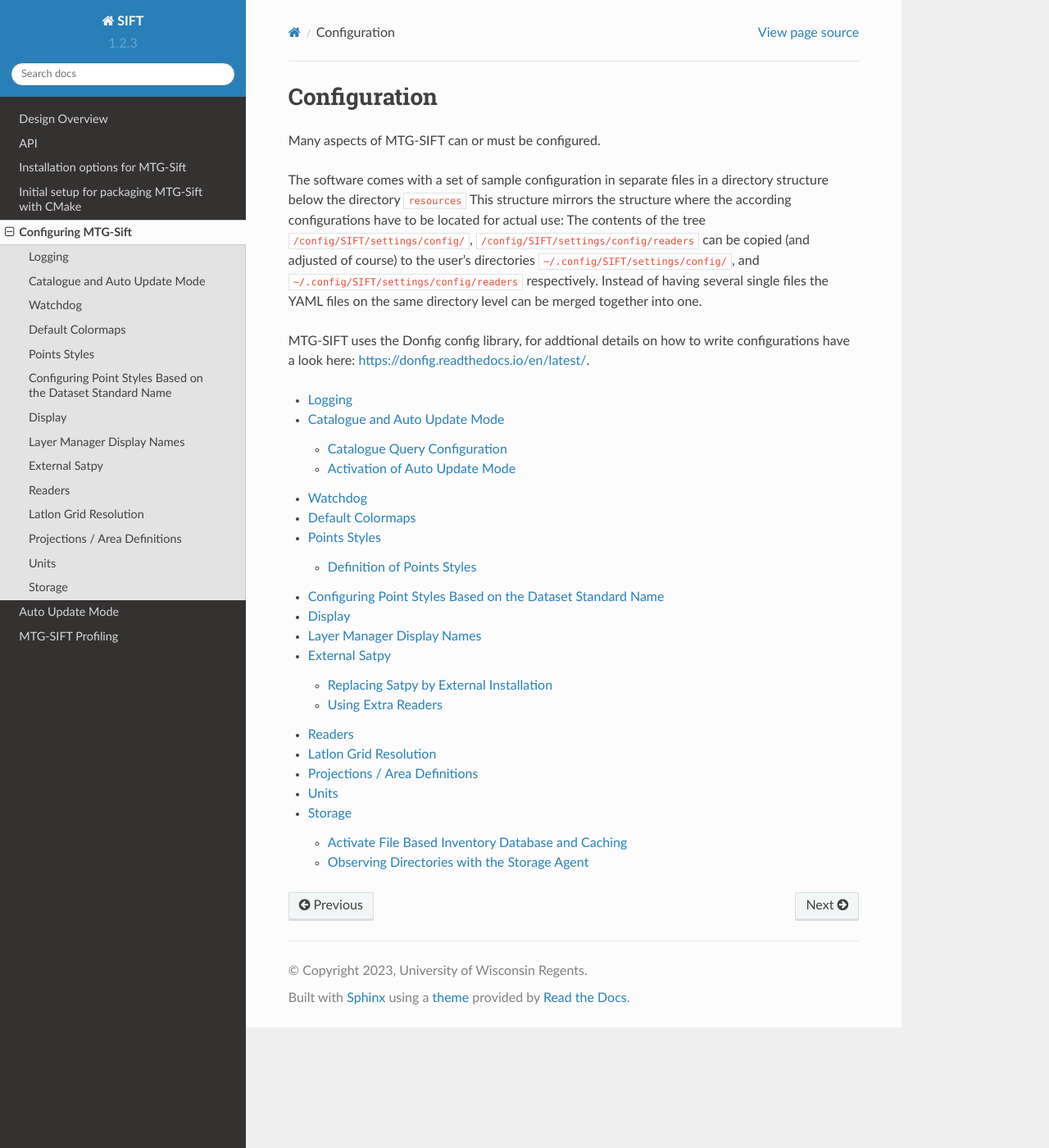
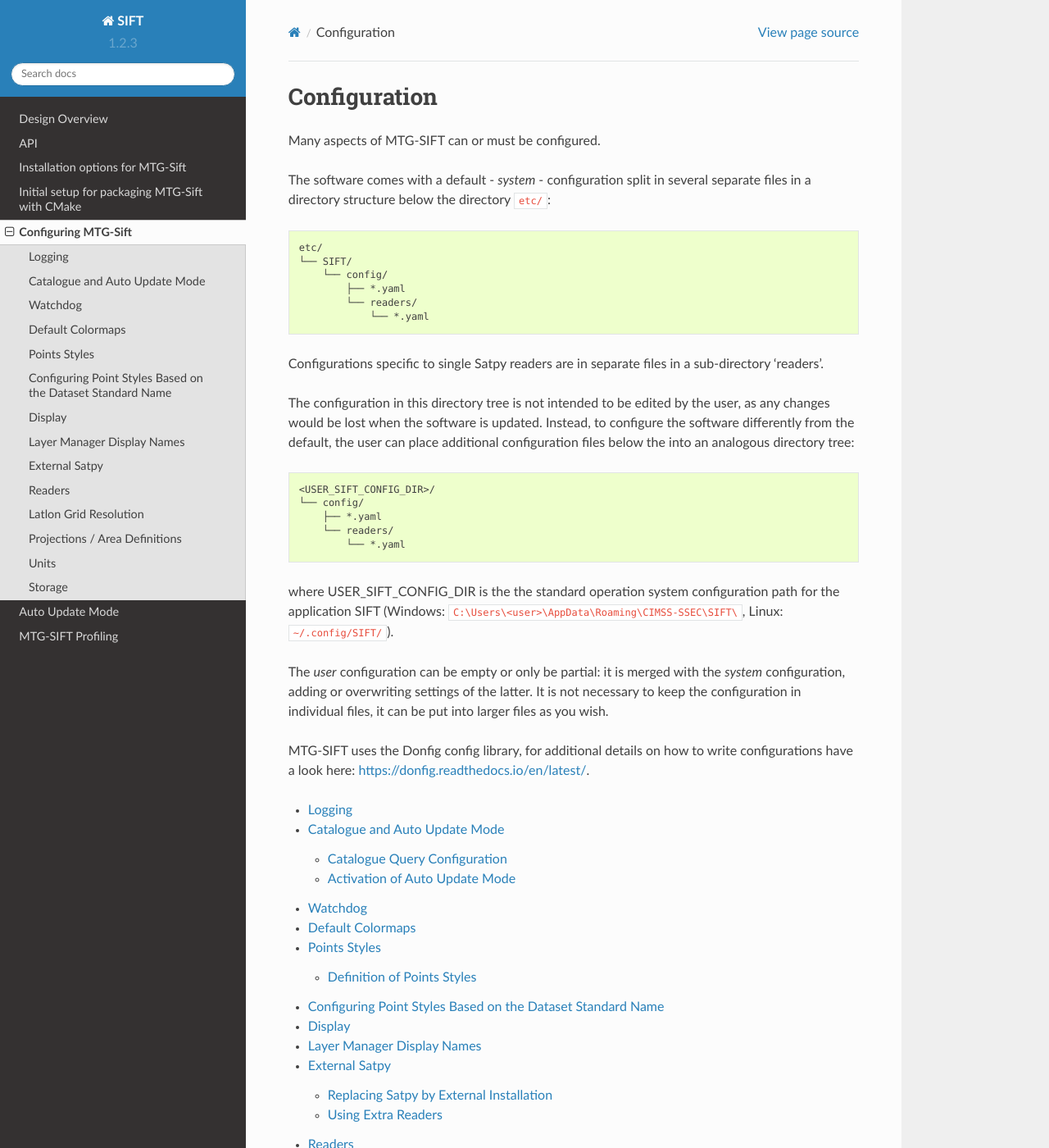
Before and after one commit to ssec/sift, a Sphinx documentation site: the page built from doc/source/configuration.rst, in a window 1280 px wide and 1400 px high. Shown: the whole window at 82% size. Built offline with Sphinx 7.4.7 and the Read the Docs theme 2.0.0, drawn with Linux system fonts in a browser that asks for light colours.

Commit message:
Update documentation wrt application configuration

```diff
--- a/doc/source/configuration.rst
+++ b/doc/source/configuration.rst
@@ -3,17 +3,44 @@
 
 Many aspects of MTG-SIFT can or must be configured.
 
-The software comes with a set of sample configuration in separate files in a
-directory structure below the directory ``resources`` This structure mirrors the
-structure where the according configurations have to be located for actual use:
-The contents of the tree ``/config/SIFT/settings/config/``,
-``/config/SIFT/settings/config/readers`` can be copied (and adjusted of course)
-to the user's directories ``~/.config/SIFT/settings/config/``, and
-``~/.config/SIFT/settings/config/readers`` respectively. Instead of having
-several single files the YAML files on the same directory level can be merged
-together into one.
+The software comes with a default - *system* - configuration split in several
+separate files in a directory structure below the directory
+``etc/``::
 
-MTG-SIFT uses the Donfig config library, for addtional details on how to write
+    etc/
+    └── SIFT/
+        └── config/
+            ├── *.yaml
+            └── readers/
+                └── *.yaml
+
+Configurations specific to single Satpy readers are in separate files in a
+sub-directory 'readers'.
+
+The configuration in this directory tree is not intended to be edited by the
+user, as any changes would be lost when the software is updated.
+Instead, to configure the software differently from the default, the user can
+place additional configuration files below the into an analogous directory
+tree::
+
+    <USER_SIFT_CONFIG_DIR>/
+    └── config/
+        ├── *.yaml
+        └── readers/
+            └── *.yaml
+
+
+where USER_SIFT_CONFIG_DIR is the the standard operation system configuration
+path for the application SIFT
+(Windows: ``C:\Users\<user>\AppData\Roaming\CIMSS-SSEC\SIFT\``,
+Linux: ``~/.config/SIFT/``).
+
+The *user* configuration can be empty or only be partial: it is merged with the
+*system* configuration, adding or overwriting settings of the latter.
+It is not necessary to keep the configuration in individual files, it can be
+put into larger files as you wish.
+
+MTG-SIFT uses the Donfig config library, for additional details on how to write
 configurations have a look here: https://donfig.readthedocs.io/en/latest/.
 
 .. toctree::
```
